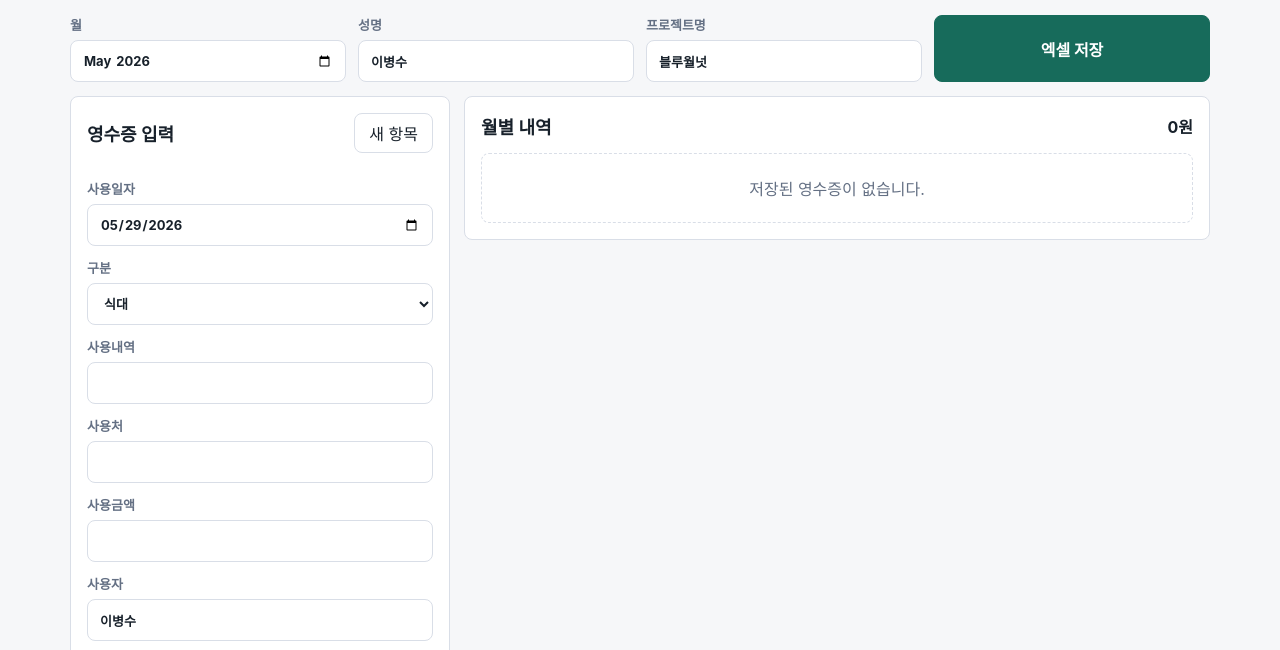
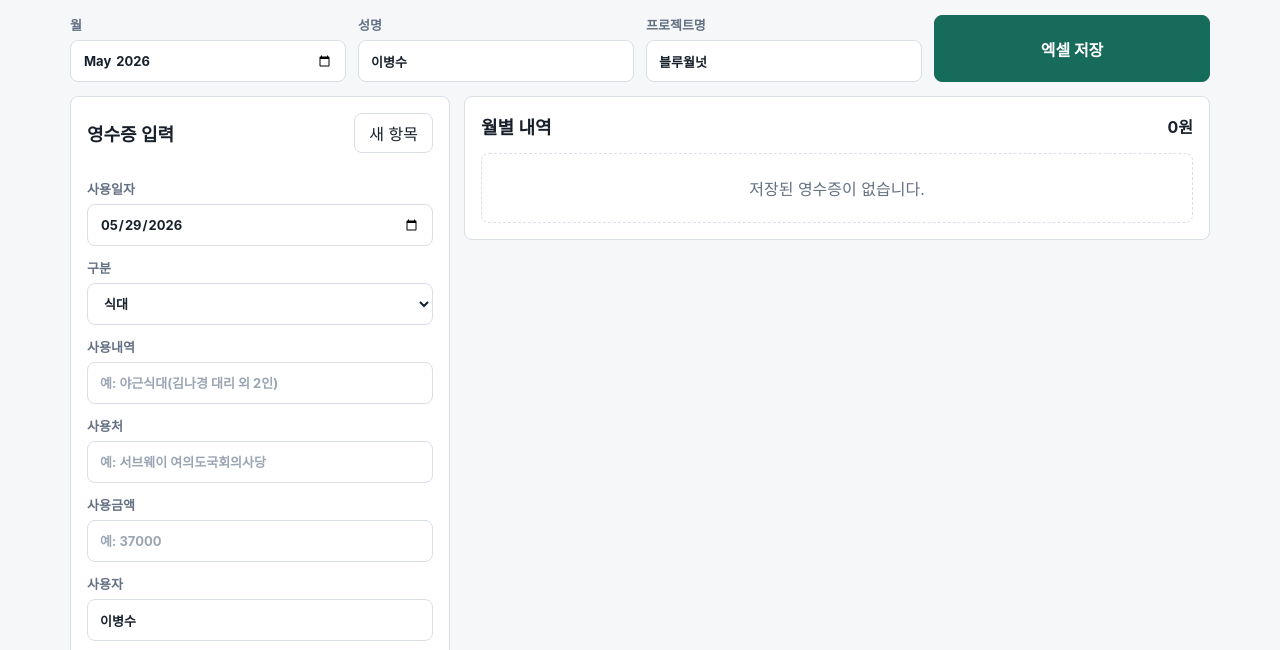
Before and after one commit to jiyeongoing/company-receipt-excel-pages, a plain HTML site: page index.html in a window 1280 px wide. Shown: the part 93-743 px from the top of the page. Drawn offline with Linux system fonts and the light colour scheme.

Commit message:
Add example placeholders

```diff
--- a/index.html
+++ b/index.html
@@ -24,15 +24,15 @@
         <section class="toolbar">
           <label>
             월
-            <input id="receiptMonth" type="month">
+            <input id="receiptMonth" type="month" placeholder="예: 2026-05">
           </label>
           <label>
             성명
-            <input id="exportName" type="text" autocomplete="name">
+            <input id="exportName" type="text" autocomplete="name" placeholder="예: 이병수">
           </label>
           <label>
             프로젝트명
-            <input id="exportProject" type="text">
+            <input id="exportProject" type="text" placeholder="예: 블루월넛">
           </label>
           <button id="exportExcel" class="primary" type="button">엑셀 저장</button>
         </section>
@@ -46,7 +46,7 @@
             </div>
             <label>
               사용일자
-              <input id="usageDate" type="date" required>
+              <input id="usageDate" type="date" placeholder="예: 2026-05-29" required>
             </label>
             <label>
               구분
@@ -60,19 +60,19 @@
             </label>
             <label>
               사용내역
-              <input id="description" type="text" required>
+              <input id="description" type="text" placeholder="예: 야근식대(김나경 대리 외 2인)" required>
             </label>
             <label>
               사용처
-              <input id="merchant" type="text" required>
+              <input id="merchant" type="text" placeholder="예: 서브웨이 여의도국회의사당" required>
             </label>
             <label>
               사용금액
-              <input id="amount" type="number" min="0" step="1" inputmode="numeric" required>
+              <input id="amount" type="number" min="0" step="1" inputmode="numeric" placeholder="예: 37000" required>
             </label>
             <label>
               사용자
-              <input id="user" type="text" required>
+              <input id="user" type="text" placeholder="예: 이병수" required>
             </label>
             <div class="split">
               <label>
@@ -93,16 +93,16 @@
             <div class="split">
               <label>
                 결제수단
-                <input id="paymentMethod" type="text">
+                <input id="paymentMethod" type="text" placeholder="예: 국민카드">
               </label>
               <label>
                 결제일자
-                <input id="paymentDate" type="date">
+                <input id="paymentDate" type="date" placeholder="예: 2026-05-29">
               </label>
             </div>
             <label>
               비고
-              <input id="note" type="text">
+              <input id="note" type="text" placeholder="예: 영수증 원본 제출 완료">
             </label>
             <button class="primary full" type="submit">저장</button>
           </form>
@@ -121,7 +121,7 @@
         <section class="toolbar compact">
           <label>
             연도
-            <input id="budgetYear" type="number" min="2000" max="2100">
+            <input id="budgetYear" type="number" min="2000" max="2100" placeholder="예: 2026">
           </label>
           <label>
             분기
@@ -161,15 +161,15 @@
             </div>
             <label>
               <span id="month1Label">1월</span>
-              <input id="month1Amount" type="number" min="0" step="1" inputmode="numeric">
+              <input id="month1Amount" type="number" min="0" step="1" inputmode="numeric" placeholder="예: 300000">
             </label>
             <label>
               <span id="month2Label">2월</span>
-              <input id="month2Amount" type="number" min="0" step="1" inputmode="numeric">
+              <input id="month2Amount" type="number" min="0" step="1" inputmode="numeric" placeholder="예: 300000">
             </label>
             <label>
               <span id="month3Label">3월</span>
-              <input id="month3Amount" type="number" min="0" step="1" inputmode="numeric">
+              <input id="month3Amount" type="number" min="0" step="1" inputmode="numeric" placeholder="예: 300000">
             </label>
           </section>
 
@@ -185,21 +185,21 @@
             </label>
             <label>
               항목
-              <input id="budgetItemName" type="text" required>
+              <input id="budgetItemName" type="text" placeholder="예: 식대 예산" required>
             </label>
             <div class="split">
               <label>
                 예산
-                <input id="plannedAmount" type="number" min="0" step="1" inputmode="numeric" required>
+                <input id="plannedAmount" type="number" min="0" step="1" inputmode="numeric" placeholder="예: 200000" required>
               </label>
               <label>
                 실사용
-                <input id="actualAmount" type="number" min="0" step="1" inputmode="numeric" required>
+                <input id="actualAmount" type="number" min="0" step="1" inputmode="numeric" placeholder="예: 123450" required>
               </label>
             </div>
             <label>
               메모
-              <input id="budgetNote" type="text">
+              <input id="budgetNote" type="text" placeholder="예: 5월 야근 식대">
             </label>
             <button class="primary full" type="submit">저장</button>
           </form>
--- a/styles.css
+++ b/styles.css
@@ -172,6 +172,10 @@ select {
   padding: 0 12px;
 }
 
+input::placeholder {
+  color: #9aa5b4;
+}
+
 form {
   display: grid;
   gap: 12px;
```
